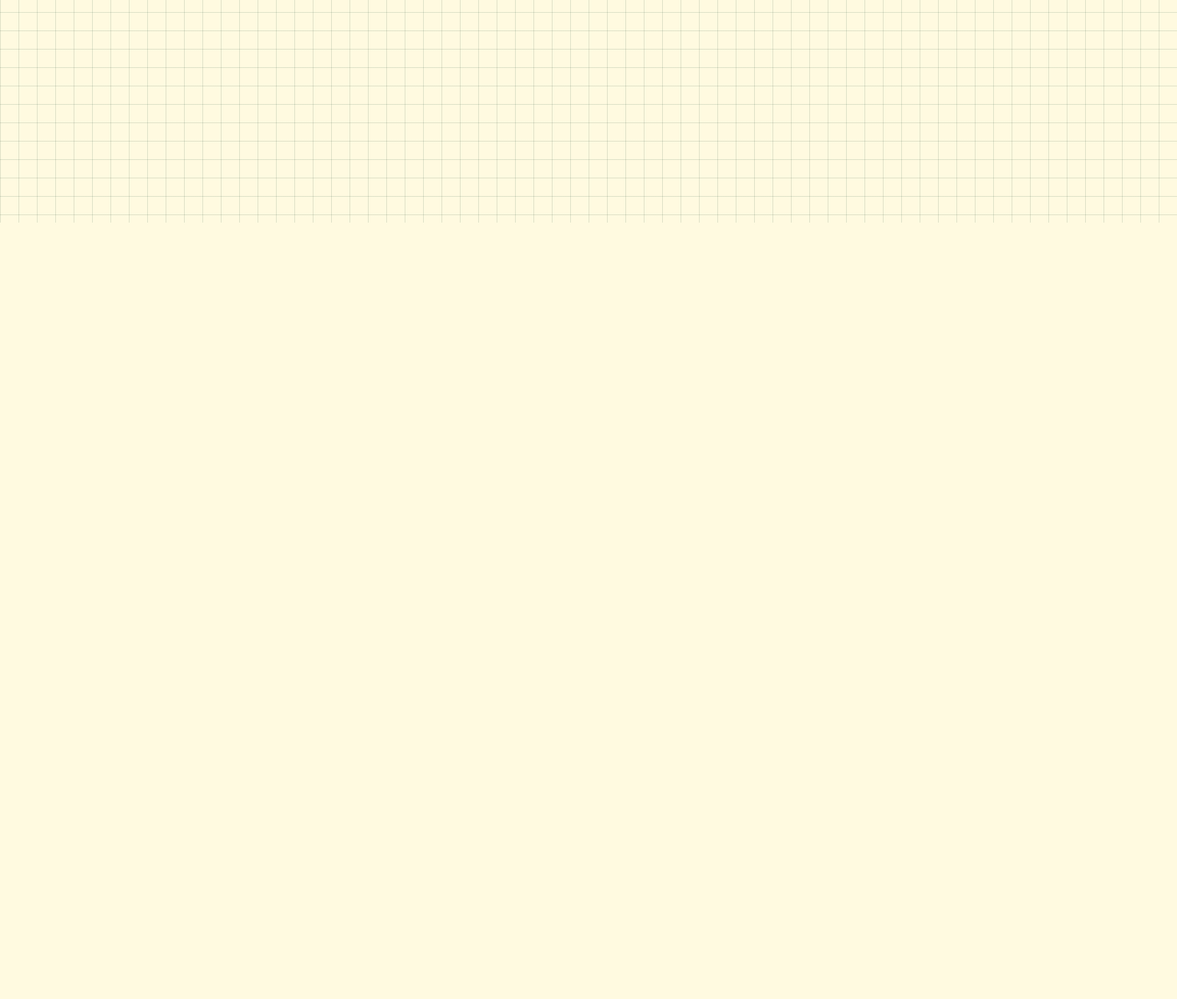
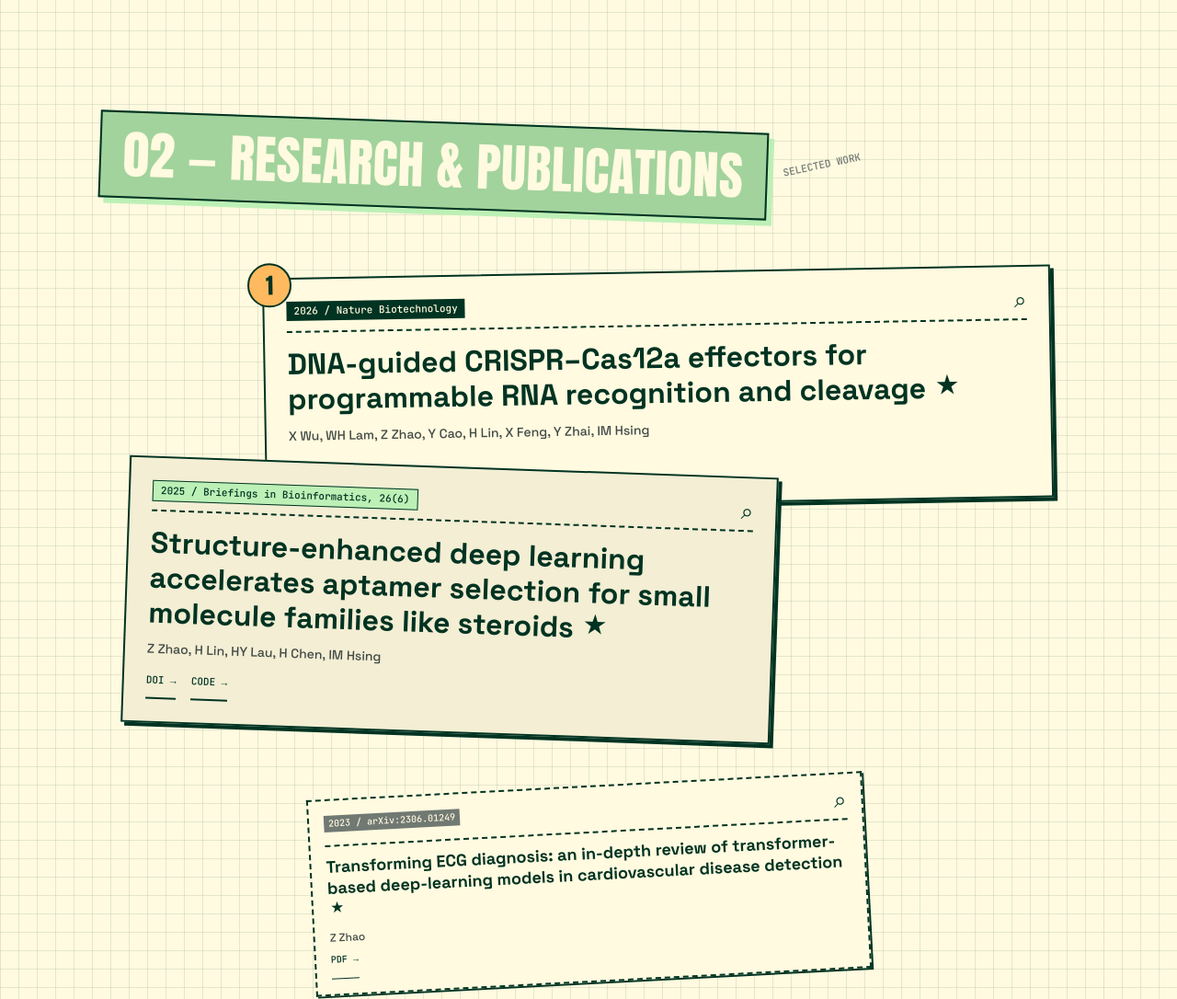
Before and after one commit to zibin-zhao/zibin-zhao.github.io, an Astro site: page / in a window 1280 px wide. Shown: the part 847-1933 px from the top of the page at 92% size. Before the commit the page ends 1089 px from the top, so only its background shows below. Built offline with nearby package versions, Linux system fonts and the light colour scheme; Astro itself is replaced by a stand-in of ours.

Commit message:
feat: add Stitch research composition and archive

```diff
--- /dev/null
+++ b/src/components/FeaturedResearch.astro
@@ -0,0 +1,235 @@
+---
+import { getCollection } from 'astro:content';
+import { HOME_RESEARCH_TITLES, selectByTitles } from '../data/home';
+import T from './T.astro';
+
+const publications = await getCollection('publications');
+const featured = selectByTitles(publications.map((entry) => entry.data), HOME_RESEARCH_TITLES);
+---
+
+<section class="featured-research" id="research" aria-labelledby="research-title">
+  <header class="research-heading">
+    <h2 id="research-title">02 — <T en="Research & Publications" zh="研究与论文" /></h2>
+    <span class="research-annotation"><T en="Selected work" zh="代表性成果" /></span>
+  </header>
+
+  <div class="research-stack">
+    {featured.map((paper, index) => (
+      <div class:list={['fade-slot', `fade-slot--${index + 1}`, `animate-fade-up-${index + 1}`]}>
+        <article class:list={['pub-card', `pub-card--${index + 1}`]} data-featured-paper={index + 1}>
+          {index === 0 && <span class="paper-index" aria-hidden="true">1</span>}
+          <div class="paper-meta">
+            <span>{paper.year} / {paper.venue}</span>
+            <span class="magnify-icon" aria-hidden="true">⌕</span>
+          </div>
+          <h3>
+            {paper.title}
+            {paper.featured && <span class="paper-star" aria-label="Featured">★</span>}
+          </h3>
+          {paper.authors && <p class="paper-authors">{paper.authors}</p>}
+          {paper.links && (
+            <div class="paper-links">
+              {Object.entries(paper.links).filter(([, href]) => href).map(([label, href]) => (
+                <a href={href} target="_blank" rel="noopener noreferrer">{label.toUpperCase()} →</a>
+              ))}
+            </div>
+          )}
+        </article>
+      </div>
+    ))}
+  </div>
+</section>
+
+<style>
+  .featured-research {
+    position: relative;
+    z-index: 20;
+    width: min(var(--canvas-max), calc(100% - (2 * var(--page-pad))));
+    margin: 40px auto 128px;
+    scroll-margin-top: 96px;
+  }
+
+  .research-heading {
+    display: flex;
+    align-items: center;
+    gap: 16px;
+    margin-bottom: 64px;
+    margin-left: -20px;
+  }
+
+  .research-heading h2 {
+    padding: 16px 24px;
+    border: var(--stroke);
+    background: var(--green);
+    box-shadow: 6px 6px 0 var(--green-bright);
+    color: var(--surface);
+    font: 400 clamp(32px, 5.4vw, 56px)/1.05 var(--font-display);
+    letter-spacing: .01em;
+    text-transform: uppercase;
+    transform: rotate(2deg);
+  }
+
+  .research-annotation {
+    flex: none;
+    color: var(--outline);
+    font: 500 11px/1.4 var(--font-note);
+    text-transform: uppercase;
+    transform: rotate(-12deg);
+  }
+
+  .research-stack {
+    position: relative;
+    display: flex;
+    max-width: 1024px;
+    flex-direction: column;
+    gap: 40px;
+    margin: 0 auto;
+    padding: 4px 8px 8px;
+  }
+
+  .fade-slot { position: relative; }
+  .fade-slot--1 { z-index: 10; width: 85%; margin-left: auto; }
+  .fade-slot--2 { z-index: 20; width: 70%; margin-top: -80px; margin-right: auto; }
+  .fade-slot--3 { z-index: 10; width: 60%; margin-top: 16px; margin-left: 20%; }
+
+  .pub-card {
+    position: relative;
+    width: 100%;
+    min-width: 0;
+    padding: 24px;
+    border: var(--stroke);
+    background: var(--surface);
+    box-shadow: var(--shadow-4);
+    transform: var(--resting-transform);
+  }
+
+  .pub-card--1 { --resting-transform: rotate(-1deg); }
+  .pub-card--2 {
+    --resting-transform: rotate(2deg);
+    background: var(--surface-container);
+  }
+  .pub-card--3 {
+    --resting-shadow: var(--shadow-2);
+    --resting-transform: rotate(-3deg);
+    padding: 16px;
+    border-style: dashed;
+    box-shadow: var(--shadow-2);
+  }
+
+  .paper-index {
+    position: absolute;
+    z-index: 20;
+    top: -18px;
+    left: -18px;
+    display: grid;
+    width: 48px;
+    height: 48px;
+    border: var(--stroke);
+    border-radius: 50%;
+    background: var(--orange);
+    font: 400 24px/1 var(--font-display);
+    place-items: center;
+  }
+
+  .paper-meta {
+    display: flex;
+    min-width: 0;
+    align-items: flex-start;
+    justify-content: space-between;
+    gap: 16px;
+    padding-bottom: 8px;
+    border-bottom: 2px dashed var(--ink);
+  }
+
+  .paper-meta > span:first-child {
+    min-width: 0;
+    padding: 3px 8px;
+    background: var(--ink);
+    color: var(--surface);
+    font: 500 11px/1.4 var(--font-note);
+    overflow-wrap: anywhere;
+  }
+
+  .pub-card--2 .paper-meta > span:first-child {
+    border: 1px solid var(--ink);
+    background: var(--green-bright);
+    color: var(--ink);
+  }
+
+  .pub-card--3 .paper-meta > span:first-child {
+    padding: 2px 5px;
+    background: var(--outline);
+    font-size: 10px;
+  }
+
+  .magnify-icon {
+    flex: none;
+    font: 400 24px/1 var(--font-body);
+    transition: color .3s ease, transform .3s ease;
+  }
+
+  .pub-card h3 {
+    margin-top: 16px;
+    font-size: clamp(22px, 3.1vw, 32px);
+    line-height: 1.18;
+    overflow-wrap: anywhere;
+  }
+
+  .pub-card--3 h3 {
+    margin-top: 10px;
+    font-size: clamp(15px, 2vw, 18px);
+    line-height: 1.3;
+  }
+
+  .paper-star { margin-left: 3px; font-size: .8em; vertical-align: top; }
+
+  .paper-authors {
+    margin-top: 10px;
+    color: var(--muted);
+    font-size: 14px;
+    line-height: 1.5;
+    overflow-wrap: anywhere;
+  }
+
+  .pub-card--3 .paper-authors { font-size: 12px; }
+
+  .paper-links {
+    display: flex;
+    flex-wrap: wrap;
+    gap: 16px;
+    margin-top: 16px;
+  }
+
+  .paper-links a {
+    min-height: 28px;
+    border-bottom: 2px solid var(--ink);
+    font: 500 11px/1.4 var(--font-note);
+    text-transform: uppercase;
+  }
+
+  .pub-card--3 .paper-links { margin-top: 8px; }
+  .pub-card--3 .paper-links a { border-bottom-width: 1px; font-size: 10px; }
+
+  @media (max-width: 700px) {
+    .featured-research { margin-top: 16px; }
+    .research-heading {
+      align-items: flex-end;
+      gap: 8px;
+      margin-bottom: 52px;
+      margin-left: -8px;
+    }
+    .research-heading h2 { padding: 13px 15px; font-size: clamp(28px, 9vw, 40px); }
+    .research-annotation { max-width: 76px; font-size: 9px; }
+    .research-stack { gap: 32px; padding-inline: 5px; }
+    .fade-slot--1 { width: 94%; }
+    .fade-slot--2 { width: 88%; margin-top: -54px; }
+    .fade-slot--3 { width: 82%; margin-top: 4px; margin-left: 12%; }
+    .pub-card { padding: 18px; }
+    .pub-card--3 { padding: 14px; }
+    .paper-meta { gap: 8px; }
+    .paper-meta > span:first-child { font-size: 9px; }
+    .pub-card h3 { font-size: clamp(18px, 5.4vw, 24px); }
+    .pub-card--3 h3 { font-size: 15px; }
+    .paper-authors { font-size: 12px; }
+  }
+</style>
--- /dev/null
+++ b/src/data/home.ts
@@ -0,0 +1,14 @@
+export const HOME_RESEARCH_TITLES = [
+  'DNA-guided CRISPR–Cas12a effectors for programmable RNA recognition and cleavage',
+  'Structure-enhanced deep learning accelerates aptamer selection for small molecule families like steroids',
+  'Transforming ECG diagnosis: an in-depth review of transformer-based deep-learning models in cardiovascular disease detection',
+] as const;
+
+export function selectByTitles<T extends { title: string }>(items: T[], titles: readonly string[]): T[] {
+  const byTitle = new Map(items.map((item) => [item.title, item]));
+  return titles.map((title) => {
+    const item = byTitle.get(title);
+    if (!item) throw new Error(`Missing canonical Stitch item: ${title}`);
+    return item;
+  });
+}
--- a/src/pages/index.astro
+++ b/src/pages/index.astro
@@ -1,7 +1,9 @@
 ---
 import StitchShell from '../layouts/StitchShell.astro';
 import StitchHero from '../components/StitchHero.astro';
+import FeaturedResearch from '../components/FeaturedResearch.astro';
 ---
 <StitchShell home>
   <StitchHero />
+  <FeaturedResearch />
 </StitchShell>
```
Also changed, not shown: src/pages/research.astro (added, +11 -0 lines), tests/browser/homepage.spec.ts (+98 -0 lines), tests/home-selection.test.ts (added, +20 -0 lines), tests/stitch-foundation.test.ts (+20 -0 lines).
